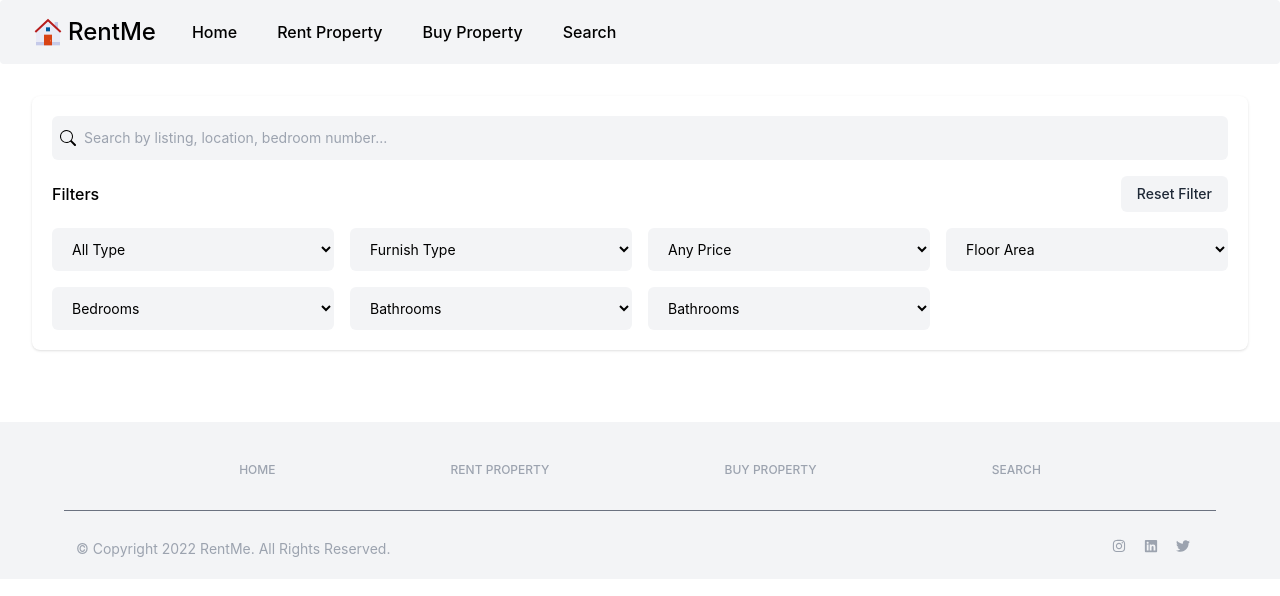
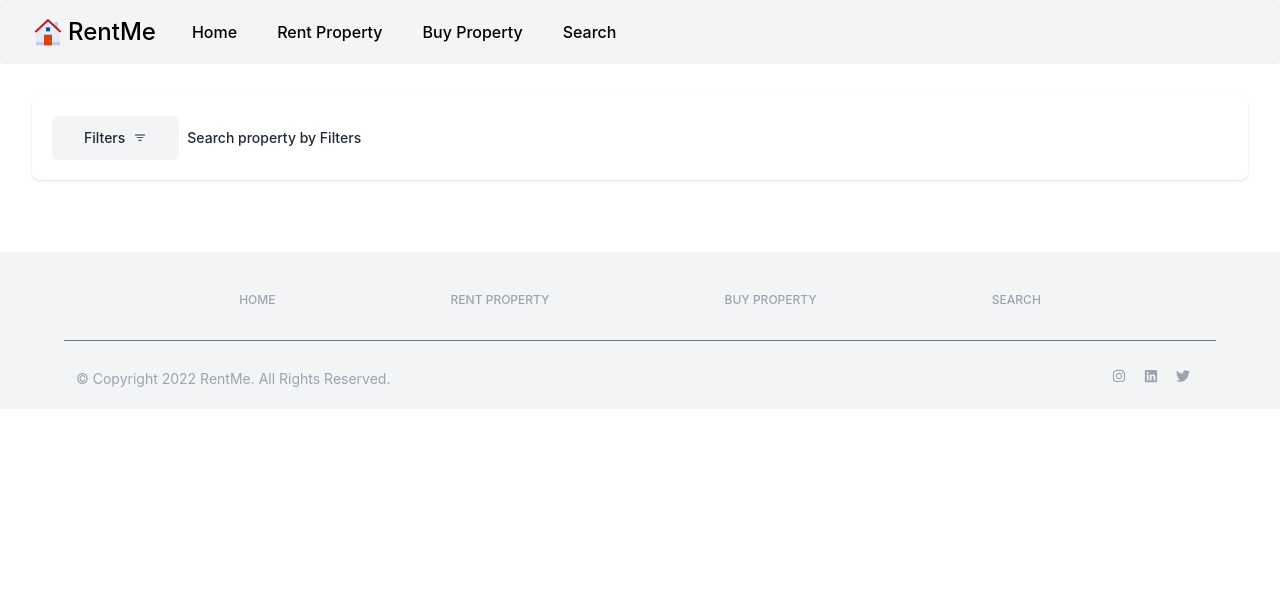
Before and after one commit to idkan/RentMe, a Next.js app: page /search in a window 1280 px wide. Shown: the top 596 px of the page. Built offline with nearby package versions, Linux system fonts and the light colour scheme.

Commit message:
Added Search Component

```diff
--- /dev/null
+++ b/components/SearchFilters.jsx
@@ -0,0 +1,81 @@
+import { useState, useEffect } from "react";
+import { useRouter } from "next/router";
+import { MdCancel } from "react-icons/md";
+import Image from "next/image";
+
+
+const SearchFilters = () => {
+    return (
+        <div className="search-filters">
+            <div className="flex items-center justify-between mt-4">
+                <p className="font-medium">Filters</p>
+
+                <button className="px-4 py-2 bg-gray-100 hover:bg-gray-200 text-gray-800 text-sm font-medium rounded-md">
+                    Reset Filter
+                </button>
+            </div>
+
+            <div>
+                <div className="grid grid-cols-2 md:grid-cols-3 xl:grid-cols-4 gap-4 mt-4">
+                    <select className="px-4 py-3 w-full rounded-md bg-gray-100 border-transparent focus:border-gray-500 focus:bg-white focus:ring-0 text-sm">
+                        <option value="">All Type</option>
+                        <option value="for-rent">For Rent</option>
+                        <option value="for-sale">For Sale</option>
+                    </select>
+
+                    <select className="px-4 py-3 w-full rounded-md bg-gray-100 border-transparent focus:border-gray-500 focus:bg-white focus:ring-0 text-sm">
+                        <option value="">Furnish Type</option>
+                        <option value="fully-furnished">Fully Furnished</option>
+                        <option value="partially-furnished">Partially Furnished</option>
+                        <option value="not-furnished">Not Furnished</option>
+                    </select>
+
+                    <select className="px-4 py-3 w-full rounded-md bg-gray-100 border-transparent focus:border-gray-500 focus:bg-white focus:ring-0 text-sm">
+                        <option value="">Any Price</option>
+                        <option value="1000">RM 1000</option>
+                        <option value="2000">RM 2000</option>
+                        <option value="3000">RM 3000</option>
+                        <option value="4000">RM 4000</option>
+                    </select>
+
+                    <select className="px-4 py-3 w-full rounded-md bg-gray-100 border-transparent focus:border-gray-500 focus:bg-white focus:ring-0 text-sm">
+                        <option value="">Floor Area</option>
+                        <option value="200">200 sq.ft</option>
+                        <option value="400">400 sq.ft</option>
+                        <option value="600">600 sq.ft</option>
+                        <option value="800 sq.ft">800</option>
+                        <option value="1000 sq.ft">1000</option>
+                        <option value="1200 sq.ft">1200</option>
+                    </select>
+
+                    <select className="px-4 py-3 w-full rounded-md bg-gray-100 border-transparent focus:border-gray-500 focus:bg-white focus:ring-0 text-sm">
+                        <option value="">Bedrooms</option>
+                        <option value="1">1 bedroom</option>
+                        <option value="2">2 bedrooms</option>
+                        <option value="3">3 bedrooms</option>
+                        <option value="4">4 bedrooms</option>
+                        <option value="5">5 bedrooms</option>
+                    </select>
+
+                    <select className="px-4 py-3 w-full rounded-md bg-gray-100 border-transparent focus:border-gray-500 focus:bg-white focus:ring-0 text-sm">
+                        <option value="">Bathrooms</option>
+                        <option value="1">1 bathroom</option>
+                        <option value="2">2 bathrooms</option>
+                        <option value="3">3 bathrooms</option>
+                        <option value="4">4 bathrooms</option>
+                        <option value="5">5 bathrooms</option>
+                    </select>
+
+                    <select className="px-4 py-3 w-full rounded-md bg-gray-100 border-transparent focus:border-gray-500 focus:bg-white focus:ring-0 text-sm">
+                        <option value="">Bathrooms</option>
+                        <option value="1">1 space</option>
+                        <option value="2">2 space</option>
+                        <option value="3">3 space</option>
+                    </select>
+                </div>
+            </div>
+        </div>
+    );
+};
+
+export default SearchFilters;
--- a/pages/search.js
+++ b/pages/search.js
@@ -1,92 +1,28 @@
+import Image from "next/image";
 import { useState } from "react";
 import { useRouter } from "next/router";
-import Image from "next/image";
-import { BsSearch, BsFilter } from "react-icons/bs";
+import { BsFilter } from "react-icons/bs";
+
+import SearchFilters from "../components/SearchFilters";
 
 const Search = () => {
-    const [searchFilter, setSearchFilter] = useState(false);
+    const [searchFilters, setSearchFilters] = useState(false);
     const router = useRouter();
 
     return (
         <div className="w-full shadow p-5 rounded-lg bg-white">
-            <div className="relative">
-                <div className="absolute flex items-center ml-2 h-full">
-                    <BsSearch />
-                </div>
-                <input
-                    type="text"
-                    placeholder="Search by listing, location, bedroom number..."
-                    className="px-8 py-3 w-full rounded-md bg-gray-100 border-transparent focus:border-gray-500 focus:bg-white focus:ring-0 text-sm"
-                />
+            <div className="flex justify-start items-center">
+                <button className="px-8 py-3 bg-gray-100 hover:bg-gray-200 text-gray-800 text-sm font-medium rounded-md flex justify-center items-center" onClick={() => setSearchFilters((prevFilters) => !prevFilters)}>
+                    Filters
+                    <BsFilter className="ml-2" />
+                </button>
+                <p className="text-gray-800 text-sm font-medium ml-2">
+                    Search property by Filters
+                </p>
             </div>
-
-            <div className="flex items-center justify-between mt-4">
-                <p className="font-medium">Filters</p>
-
-                <button className="px-4 py-2 bg-gray-100 hover:bg-gray-200 text-gray-800 text-sm font-medium rounded-md">
-                    Reset Filter
-                </button>
-            </div>
-
-            <div>
-                <div className="grid grid-cols-2 md:grid-cols-3 xl:grid-cols-4 gap-4 mt-4">
-                    <select className="px-4 py-3 w-full rounded-md bg-gray-100 border-transparent focus:border-gray-500 focus:bg-white focus:ring-0 text-sm">
-                        <option value="">All Type</option>
-                        <option value="for-rent">For Rent</option>
-                        <option value="for-sale">For Sale</option>
-                    </select>
-
-                    <select className="px-4 py-3 w-full rounded-md bg-gray-100 border-transparent focus:border-gray-500 focus:bg-white focus:ring-0 text-sm">
-                        <option value="">Furnish Type</option>
-                        <option value="fully-furnished">Fully Furnished</option>
-                        <option value="partially-furnished">Partially Furnished</option>
-                        <option value="not-furnished">Not Furnished</option>
-                    </select>
-
-                    <select className="px-4 py-3 w-full rounded-md bg-gray-100 border-transparent focus:border-gray-500 focus:bg-white focus:ring-0 text-sm">
-                        <option value="">Any Price</option>
-                        <option value="1000">RM 1000</option>
-                        <option value="2000">RM 2000</option>
-                        <option value="3000">RM 3000</option>
-                        <option value="4000">RM 4000</option>
-                    </select>
-
-                    <select className="px-4 py-3 w-full rounded-md bg-gray-100 border-transparent focus:border-gray-500 focus:bg-white focus:ring-0 text-sm">
-                        <option value="">Floor Area</option>
-                        <option value="200">200 sq.ft</option>
-                        <option value="400">400 sq.ft</option>
-                        <option value="600">600 sq.ft</option>
-                        <option value="800 sq.ft">800</option>
-                        <option value="1000 sq.ft">1000</option>
-                        <option value="1200 sq.ft">1200</option>
-                    </select>
-
-                    <select className="px-4 py-3 w-full rounded-md bg-gray-100 border-transparent focus:border-gray-500 focus:bg-white focus:ring-0 text-sm">
-                        <option value="">Bedrooms</option>
-                        <option value="1">1 bedroom</option>
-                        <option value="2">2 bedrooms</option>
-                        <option value="3">3 bedrooms</option>
-                        <option value="4">4 bedrooms</option>
-                        <option value="5">5 bedrooms</option>
-                    </select>
-
-                    <select className="px-4 py-3 w-full rounded-md bg-gray-100 border-transparent focus:border-gray-500 focus:bg-white focus:ring-0 text-sm">
-                        <option value="">Bathrooms</option>
-                        <option value="1">1 bathroom</option>
-                        <option value="2">2 bathrooms</option>
-                        <option value="3">3 bathrooms</option>
-                        <option value="4">4 bathrooms</option>
-                        <option value="5">5 bathrooms</option>
-                    </select>
-
-                    <select className="px-4 py-3 w-full rounded-md bg-gray-100 border-transparent focus:border-gray-500 focus:bg-white focus:ring-0 text-sm">
-                        <option value="">Bathrooms</option>
-                        <option value="1">1 space</option>
-                        <option value="2">2 space</option>
-                        <option value="3">3 space</option>
-                    </select>
-                </div>
-            </div>
+            {searchFilters && (
+                <SearchFilters />
+            )}
         </div>
     );
 };
```
